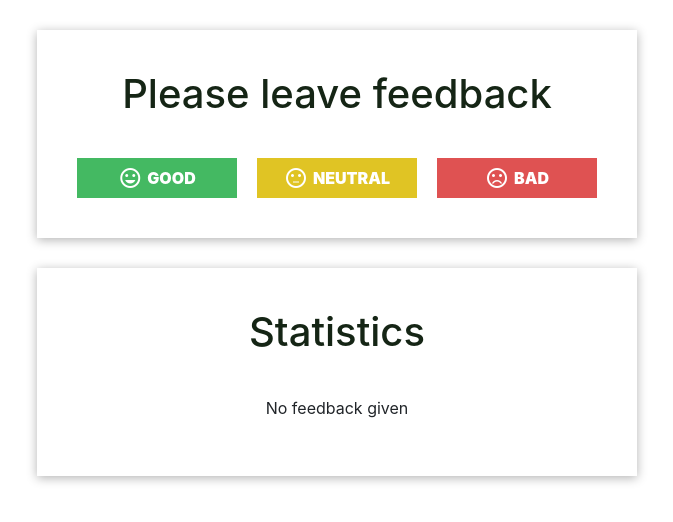
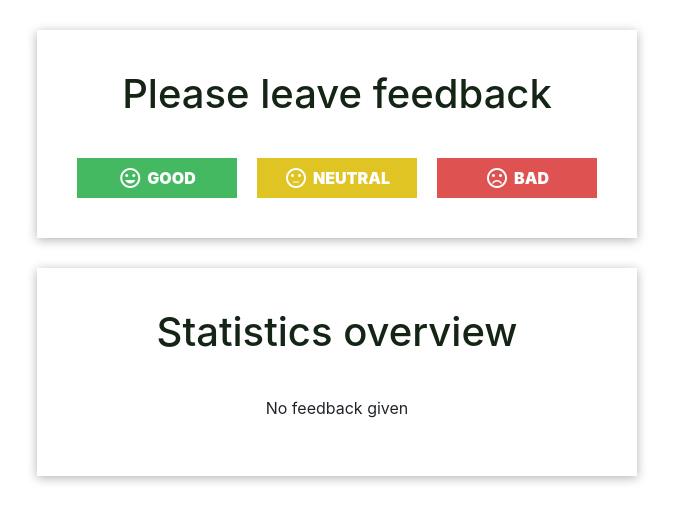
Before and after one commit to RinaOcean/goit-react-hw-02-feedback, a React (Create React App) app: page / in a window 1280 px wide. Shown: the top 522 px of the page, without its empty margins (303-976 px from the left). Built offline with nearby package versions, Linux system fonts and the light colour scheme.

Commit message:
change statistics section title

```diff
--- a/src/components/StatisticsCounter/StatisticsCounter.jsx
+++ b/src/components/StatisticsCounter/StatisticsCounter.jsx
@@ -66,7 +66,7 @@ class StatisticsCounter extends Component {
           />
         </Section>
 
-        <Section class="section_statistics" title="Statistics">
+        <Section class="section_statistics" title="Statistics overview">
           {this.state.good > 0 ||
           this.state.neutral > 0 ||
           this.state.bad > 0 ? (
```
